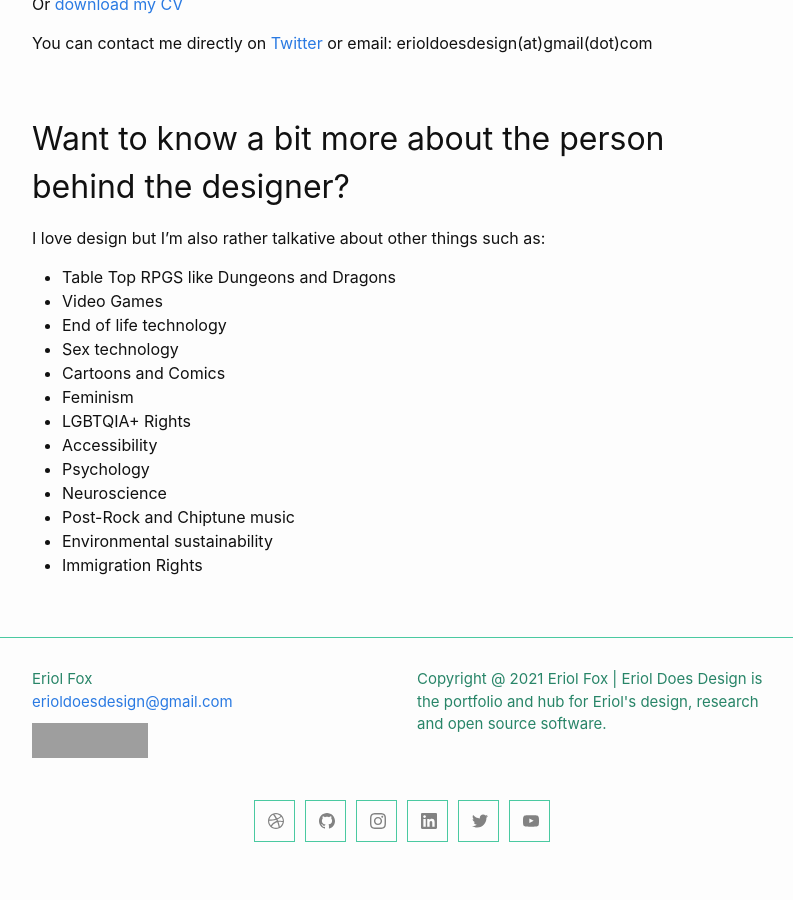
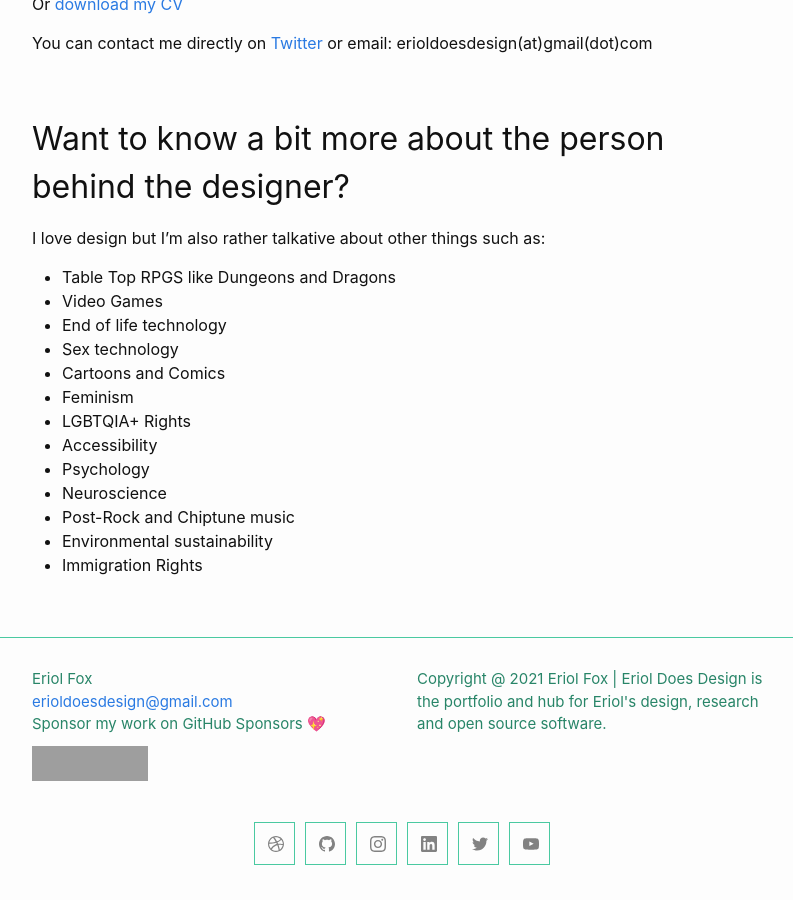
Before and after one commit to Erioldoesdesign/erioldoesdesign.github.io, a Jekyll site: the page built from about.md, in a window 1280 px wide and 900 px high, scrolled down 1372 px. Shown: the whole window, without its empty margins (238-1031 px from the left). Built offline with Jekyll 4.4.1, drawn with Linux system fonts in a browser that asks for light colours; before the commit the page ends 2249 px from its top, so only the background shows below that; grey boxes are pictures that could not be loaded.

Commit message:
Update footer.html

```diff
--- a/_includes/footer.html
+++ b/_includes/footer.html
@@ -22,6 +22,7 @@
             <li><a class="u-email" href="mailto:{{ site.author.email }}">{{ site.author.email }}</a></li>
           {%- endif %}
         <li>
+          Sponsor my work on GitHub Sponsors 💖
             <iframe src="https://github.com/sponsors/Erioldoesdesign/button" title="Sponsor Erioldoesdesign" height="35" width="116" style="border: 0; padding-top: 10px;"></iframe>
           </li>
         </ul>
```
